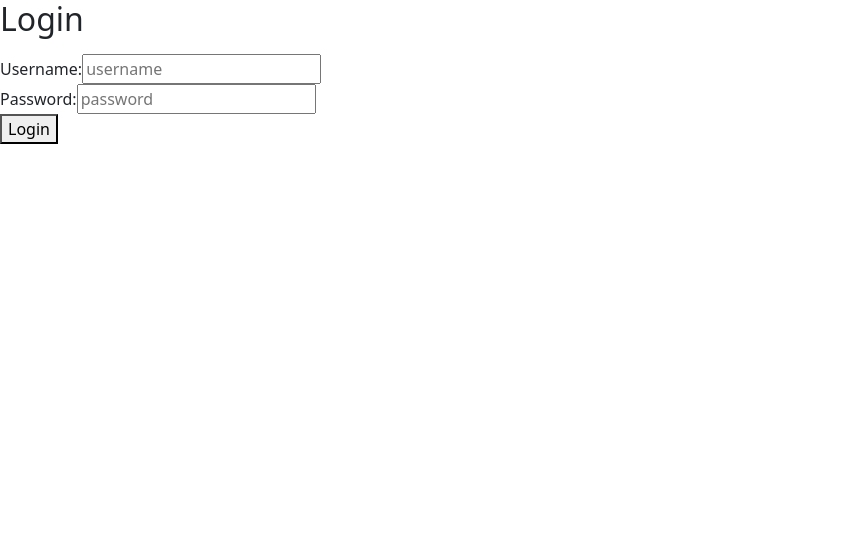
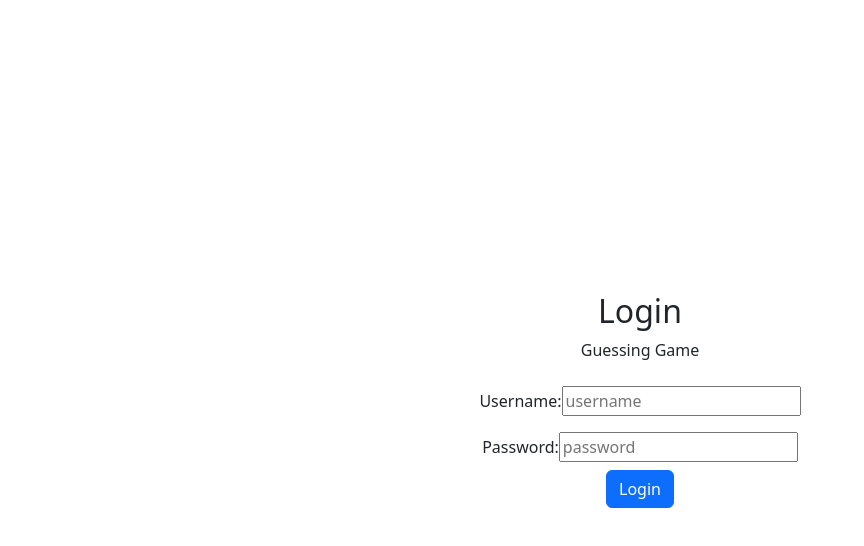
Before and after one commit to natekrth/guessing-game, a React (Create React App) app in the folder frontend/: page / in a window 1280 px wide. Shown: the top 546 px of the page, without its empty margins (0-864 px from the left). Built offline with nearby package versions, Linux system fonts and the light colour scheme.

Commit message:
styling home page and login page with Bootstrap

```diff
--- a/frontend/src/pages/home/Home.jsx
+++ b/frontend/src/pages/home/Home.jsx
@@ -1,7 +1,7 @@
 import React, { useState, useContext } from "react";
 import { useNavigate } from "react-router-dom";
 import { UserStateContext } from "../../App";
-import Button from 'react-bootstrap/Button';
+import Button from "react-bootstrap/Button";
 
 function Home() {
   const { userState } = useContext(UserStateContext);
@@ -28,7 +28,7 @@ function Home() {
         method: "POST",
         headers: {
           "Content-Type": "application/json",
-          "Authorization": `Bearer ${userState}`, // Include the token in the Authorization header
+          Authorization: `Bearer ${userState}`, // Include the token in the Authorization header
         },
         body: JSON.stringify({ guess: guessedNumber }),
       });
@@ -41,9 +41,9 @@ function Home() {
       // Read the response body only once and store it in a variable
       const responseData = await response.json();
 
-      if (response.status === 200 | response.status === 201) {
+      if ((response.status === 200) | (response.status === 201)) {
         setMessage(responseData.message);
-        setAttempt(responseData.attempt);
+        setAttempt(responseData.attempts);
       } else {
         setMessage(responseData.error);
       }
@@ -54,11 +54,12 @@ function Home() {
   };
 
   return (
-    <div>
-      <h2>Guess the Number</h2>
+    <div class="d-flex justify-content-center align-items-center vh-100">
+      <div class="col-xs-1 mt-20 align-items-center text-center">
+        <h2 class="">Guessing Game</h2>
         <p>Guess a number between 1 to 10</p>
-      <p>Attemps: {attempt}</p>
-      <form onSubmit={handleSubmit}>
+        <p>Attempts: {attempt}</p>
+        <form onSubmit={handleSubmit} class="d-flex flex-sm-column gap-3">
           <input
             type="text"
             value={guess}
@@ -66,9 +67,12 @@ function Home() {
             placeholder="Enter your guess"
             required
           />
-        <button type="submit" class="btn btn-primary">Guess</button>
+          <button type="submit" class="btn btn-primary">
+            Guess
+          </button>
         </form>
         <p>{message}</p>
+      </div>
     </div>
   );
 }
--- a/frontend/src/pages/login/Login.jsx
+++ b/frontend/src/pages/login/Login.jsx
@@ -22,12 +22,16 @@ function Login({ handleLogin }) {
       const response = await fetch("http://localhost:8080/login", {
         method: "POST",
         headers: {
-          "Content-Type": "application/json"
+          "Content-Type": "application/json",
         },
-        body: JSON.stringify({ username, password })
+        body: JSON.stringify({ username, password }),
       });
 
-      if (response.status === 409 || response.status === 401 || response.status === 404) {
+      if (
+        response.status === 409 ||
+        response.status === 401 ||
+        response.status === 404
+      ) {
         setNotify("Login Failed");
         resetNotifyAfterDelay();
       } else if (response.status === 200) {
@@ -48,11 +52,13 @@ function Login({ handleLogin }) {
   };
 
   return (
-    <div>
+    <div class="d-flex justify-content-center align-items-center vh-100">
+      <div class="col-xs-1 text-center">
         <h2>Login</h2>
-      <p>{notify}</p>
-      <form onSubmit={handleSubmit}>
-        <div>
+        <p>Guessing Game</p>
+        <p style={{ color: "red" }}>{notify}</p>
+        <form onSubmit={handleSubmit} class='grid gap-3"'>
+          <div class="p-2 g-col-6">
             <label>Username:</label>
             <input
               type="text"
@@ -62,7 +68,7 @@ function Login({ handleLogin }) {
               required
             />
           </div>
-        <div>
+          <div class="p-2 g-col-6">
             <label>Password:</label>
             <input
               type="password"
@@ -72,8 +78,11 @@ function Login({ handleLogin }) {
               required
             />
           </div>
-        <button type="submit">Login</button>
+          <button type="submit" class="btn btn-primary">
+            Login
+          </button>
         </form>
+      </div>
     </div>
   );
 }
```
Lines whose indentation alone changed are shown as unchanged.
